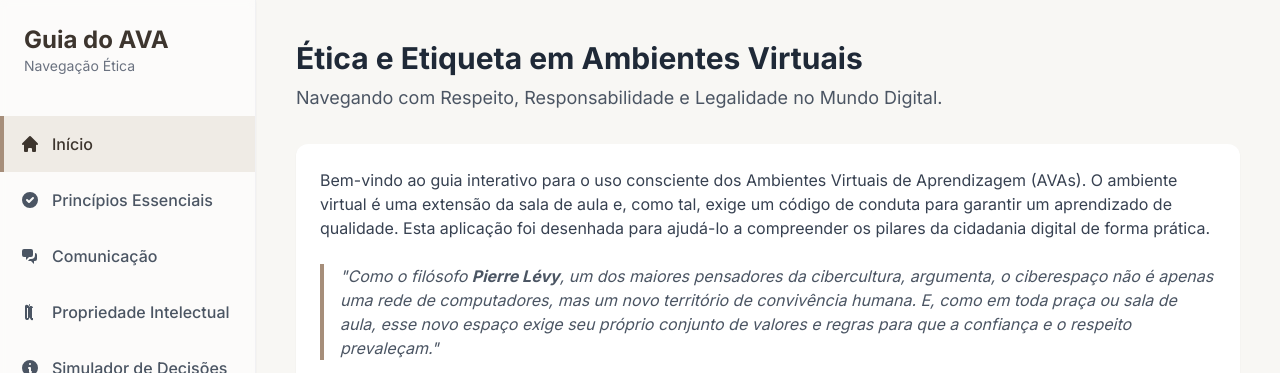
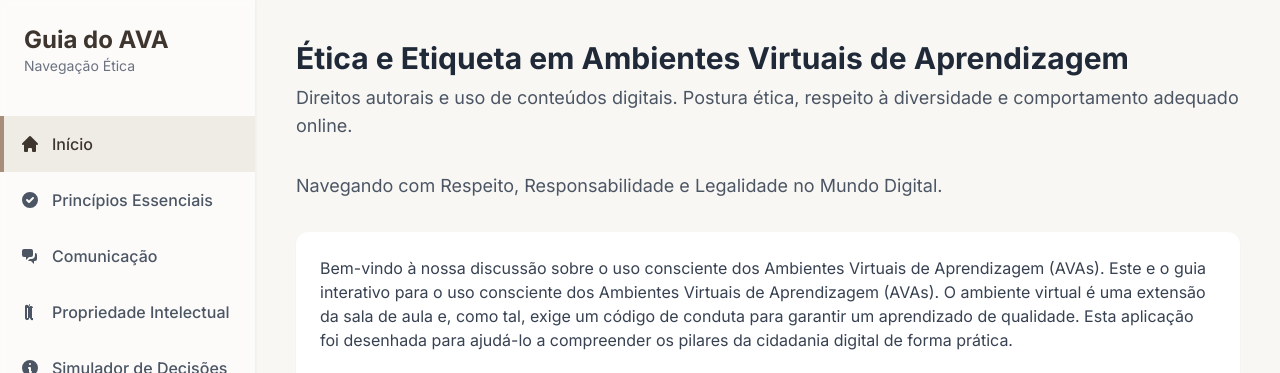
Before and after one commit to skyzinha-chan/seminario-etica-digital, a plain HTML site: page index.html in a window 1280 px wide. Shown: the top 373 px of the page. Drawn offline with nearby package versions, Linux system fonts and the light colour scheme.

Commit message:
feat✨: Atualiza seção "Início" com informações sobre ética e etiqueta em ambientes virtuais de aprendizagem

```diff
--- a/index.html
+++ b/index.html
@@ -122,11 +122,15 @@
 
                 <!-- Início Section -->
                 <section id="inicio" class="content-section active">
-                    <h2 class="text-3xl font-bold mb-2">Ética e Etiqueta em Ambientes Virtuais</h2>
+                    <h2 class="text-3xl font-bold mb-2">Ética e Etiqueta em Ambientes Virtuais de Aprendizagem</h2>
+                    <p class="text-lg text-gray-600 mb-8">
+                        Direitos autorais e uso de conteúdos digitais. Postura ética, respeito à diversidade e
+                        comportamento adequado online.
+                    </p>
                     <p class="text-lg text-gray-600 mb-8">Navegando com Respeito, Responsabilidade e Legalidade no Mundo
                         Digital.</p>
                     <div class="bg-white rounded-xl shadow-sm p-6">
-                        <p class="mb-6 text-gray-700">Bem-vindo ao guia interativo para o uso consciente dos Ambientes
+                        <p class="mb-6 text-gray-700">Bem-vindo à nossa discussão sobre o uso consciente dos Ambientes Virtuais de Aprendizagem (AVAs). Este e o guia interativo para o uso consciente dos Ambientes
                             Virtuais de Aprendizagem (AVAs). O ambiente virtual é uma extensão da sala de aula e, como
                             tal,
                             exige um código de conduta para garantir um aprendizado de qualidade. Esta aplicação foi
```
